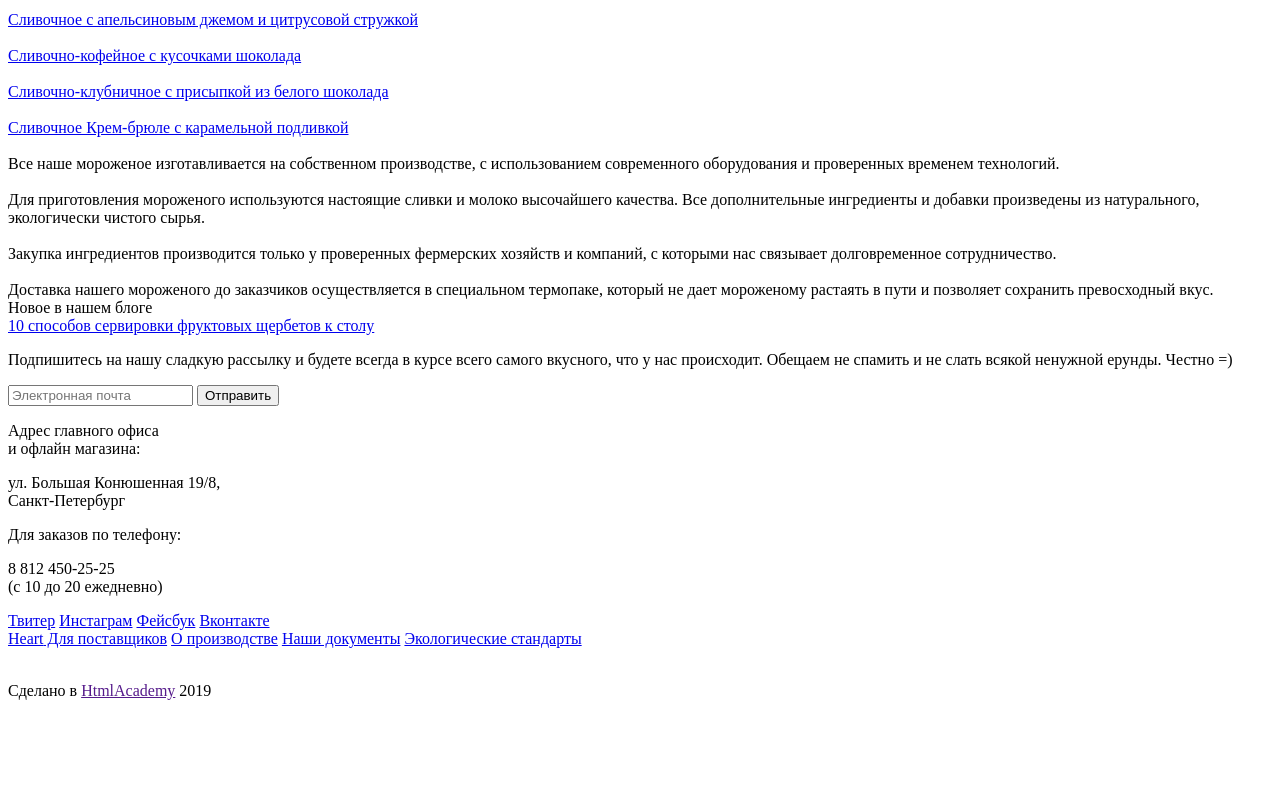
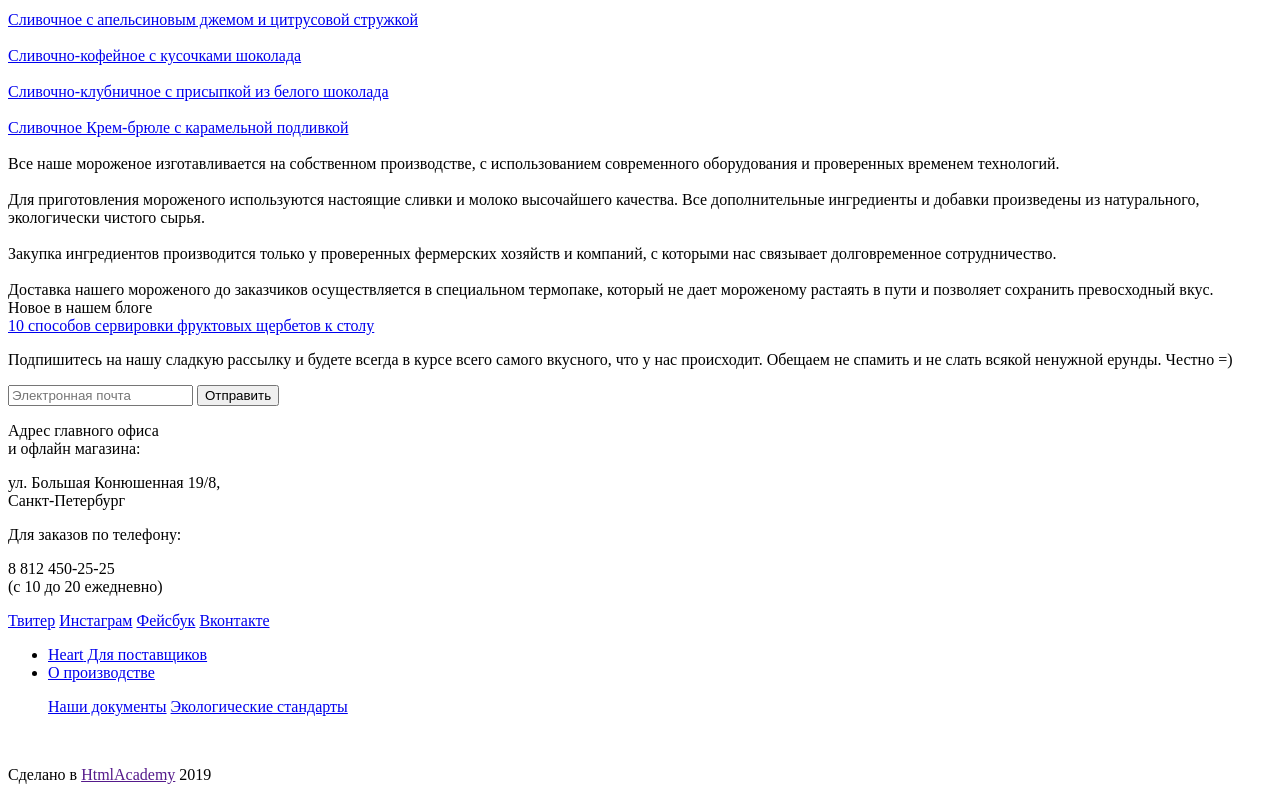
Before and after one commit to Amugbl4/HtmlAcademyGllacy, a plain HTML site: page index.html in a window 1280 px wide. Shown: the part 704-1504 px from the top of the page. Before the commit the page ends 1420 px from the top, so only its background shows below. Drawn offline with Linux system fonts and the light colour scheme.

Commit message:
a few changes

```diff
--- a/index.html
+++ b/index.html
@@ -187,13 +187,21 @@
                 <a class="social-btn social-btn-fb" href="#">Фейсбук</a>
                 <a class="social-btn social-btn-vk" href="#">Вконтакте</a>
             </div>
-            <div class="footer-info">
-                <a class="footer-info__item" href="#">
+            <div class="footer-info__list">
+                <ul class="info-list__left">
+                    <li>
+                        <a href="#">
                             <span>Heart</span>
                             Для поставщиков</a>
-                <a class="footer-info__item" href="#">О производстве</a>
-                <a class="footer-info__item" href="#">Наши документы</a>
-                <a class="footer-info__item" href="#">Экологические стандарты</a>
+                    </li>
+                    <li>
+                        <a href="#">О производстве</a>
+                    </li>
+                </ul>
+                <ul class="info-list__right">
+                    <a href="#">Наши документы</a>
+                    <a href="#">Экологические стандарты</a>
+                </ul>
             </div>
             <div class="footer-copyright">
                 <div class="footer-copyright__logo">
```
Lines whose indentation alone changed are shown as unchanged.
